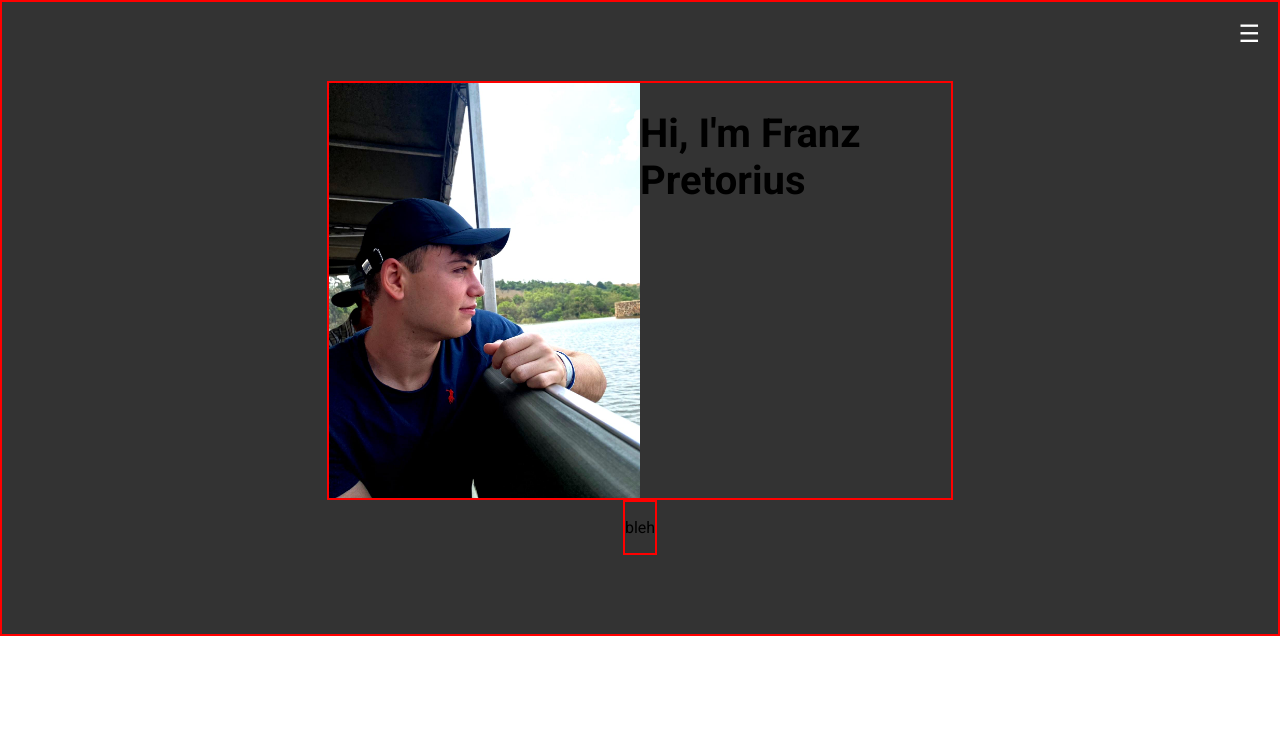
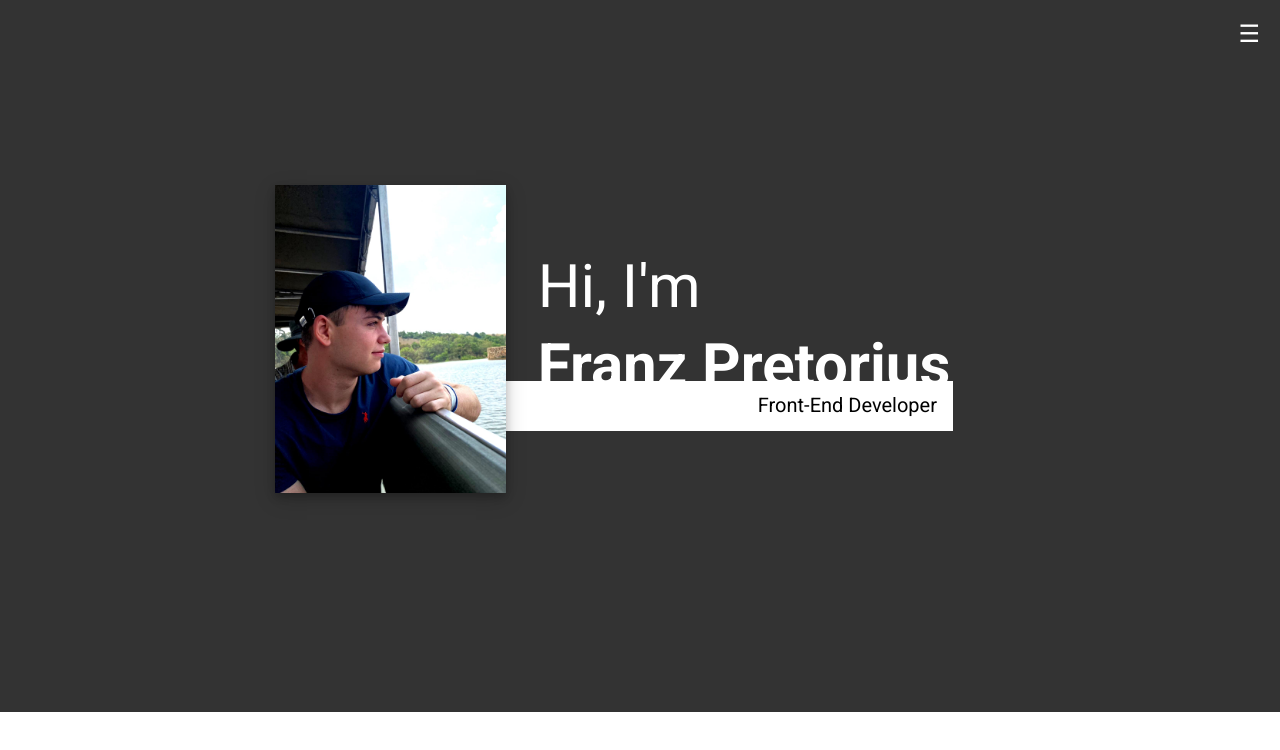
Before and after one commit to llfrigoll/MyWebsite, a React (Vite) app: page / in a window 1280 px wide. Shown: the top 750 px of the page. Built offline with nearby package versions, Linux system fonts and the light colour scheme.

Commit message:
Finished header

```diff
--- a/src/components/Components.css
+++ b/src/components/Components.css
@@ -19,10 +19,6 @@
 
   .burger-menu.open {
     right: 190px;
-  }
-
-  .burger-menu.open:hover {
-    color:#32ff7e;
   }
 
 .navbar {
@@ -64,38 +60,67 @@
   .navbar-item a {
     color: #fff;
     text-decoration: none;
-    transition: color 0.3s ease;
+    transition: color 0.3s ease, font-size 0.3s ease;
   }
 
   .navbar-item a:hover {
-    color: #32ff7e;
+    color: #7cafd8;
   }
 
   .home {
-    border: 2px solid red;
     display: flex;
     flex-direction: column;
     background-color: #333;
-    height: 75vh;
-    align-items: center;
+    height: 85vh;
     justify-content: center;
   }
 
   .heading {
-    border: 2px solid red;
     display: flex;
     flex-direction: row;
-    width: 50%;
+    width: 70%;
+    margin-top: -5rem;
+    margin-left: 10rem;
+    margin-right: auto;
+    justify-content: center;
+    z-index: 1;
   }
 
   .heading > img {
-    width: 50%;
+    width: 18vw;
+    margin-top: -1rem;
+    border: none;
+    box-shadow: 0 4px 8px 0 rgba(0, 0, 0, 0.2), 0 6px 20px 0 rgba(0, 0, 0, 0.19);
   }
 
-  .heading > h1 {
-    font-size: 40px;
+  .heading-text > h1 {
+    font-size: 60px;
+    color: #fff;
+    margin-bottom: -2rem;
+    padding-left: 2rem;
+  }
+
+  .heading-text > h2 {
+    font-size: 60px;
+    color: #fff;
+    margin-bottom: -2rem;
+    font-weight: 500;
+    padding-left: 2rem;
   }
 
   .subheading {
-    border: 2px solid red;
+    width: 52%;
+    margin-left: 18rem;
+    margin-right: auto;
+    background-color: #fff;
+    margin-top: -7rem;
+    height: 50px;
   }
+
+  .subheading > p {
+    width: fit-content;
+    margin-left: auto;
+    font-size: 20px;
+    margin-top: 12px;
+    padding-right: 1rem;
+  }
--- a/src/components/Home.jsx
+++ b/src/components/Home.jsx
@@ -7,10 +7,13 @@ const Home = () => {
     <div className="home">
         <div className="heading">
             <img src={me} alt="Picture of Franz"/>
-            <h1>Hi, I'm Franz Pretorius</h1>
+            <div className="heading-text">
+              <h2>Hi, I'm</h2>
+              <h1>Franz Pretorius</h1>
+            </div>
         </div>
         <div className="subheading">
-            <p>bleh</p>
+            <p>Front-End Developer</p>
         </div>
     </div>
   )
```
